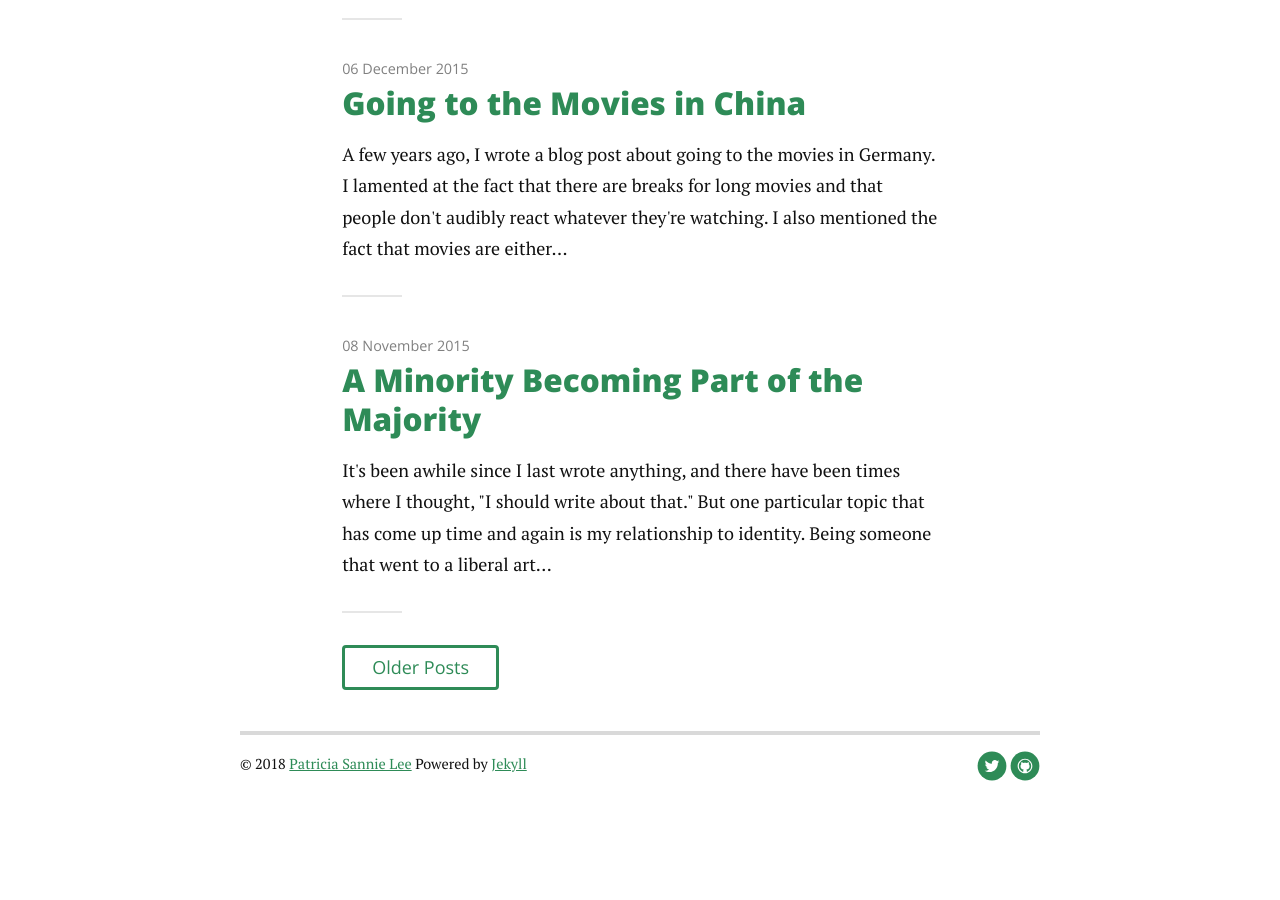
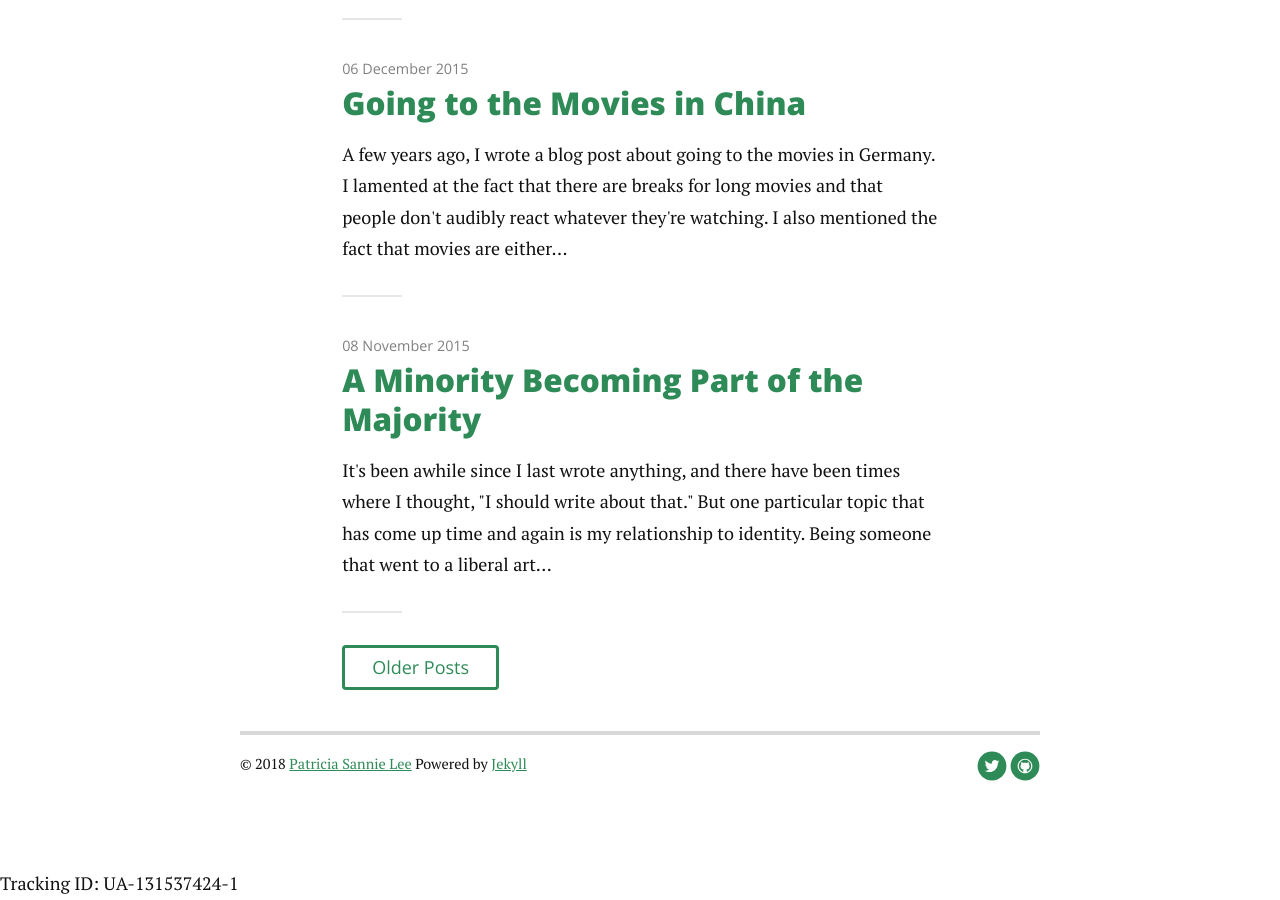
Before and after one commit to psannielee/blog, a Jekyll site: the page built from index.html, in a window 1280 px wide and 900 px high, scrolled down 1230 px. Built offline with Jekyll 4.4.1, drawn with Linux system fonts in a browser that asks for light colours; nearby versions of some CDN libraries; the list of posts is cut into pages by our own code; before the commit the page ends 2098 px from its top, so only the background shows below that.

Commit message:
Add Google Analytics

```diff
--- /dev/null
+++ b/_includes/analytics.html
@@ -0,0 +1,13 @@
+<!-- Global site tag (gtag.js) - Google Analytics -->
+<script async src="https://www.googletagmanager.com/gtag/js?id=UA-131537424-1"></script>
+<script>
+  window.dataLayer = window.dataLayer || [];
+  function gtag(){dataLayer.push(arguments);}
+  gtag('js', new Date());
+
+  gtag('config', 'UA-131537424-1');
+</script>
+
+
+
+Tracking ID: UA-131537424-1
--- a/_layouts/default.html
+++ b/_layouts/default.html
@@ -19,6 +19,10 @@
    {% include footer.html %}
    {% include scripts.html %}
 
+   {% if jekyll.environment == 'production' %}
+		{% include analytics.html %}
+	{% endif %}
+
 </body>
 
 </html>
```
